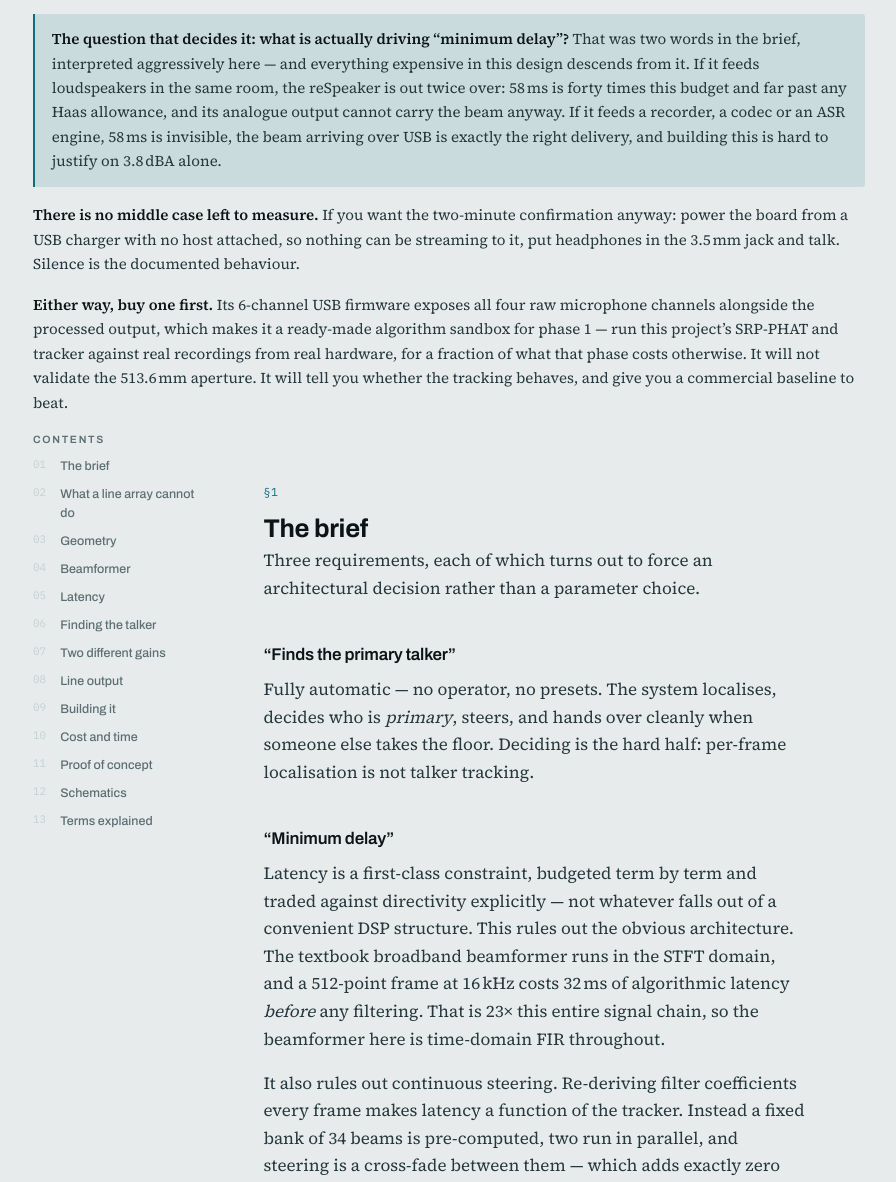
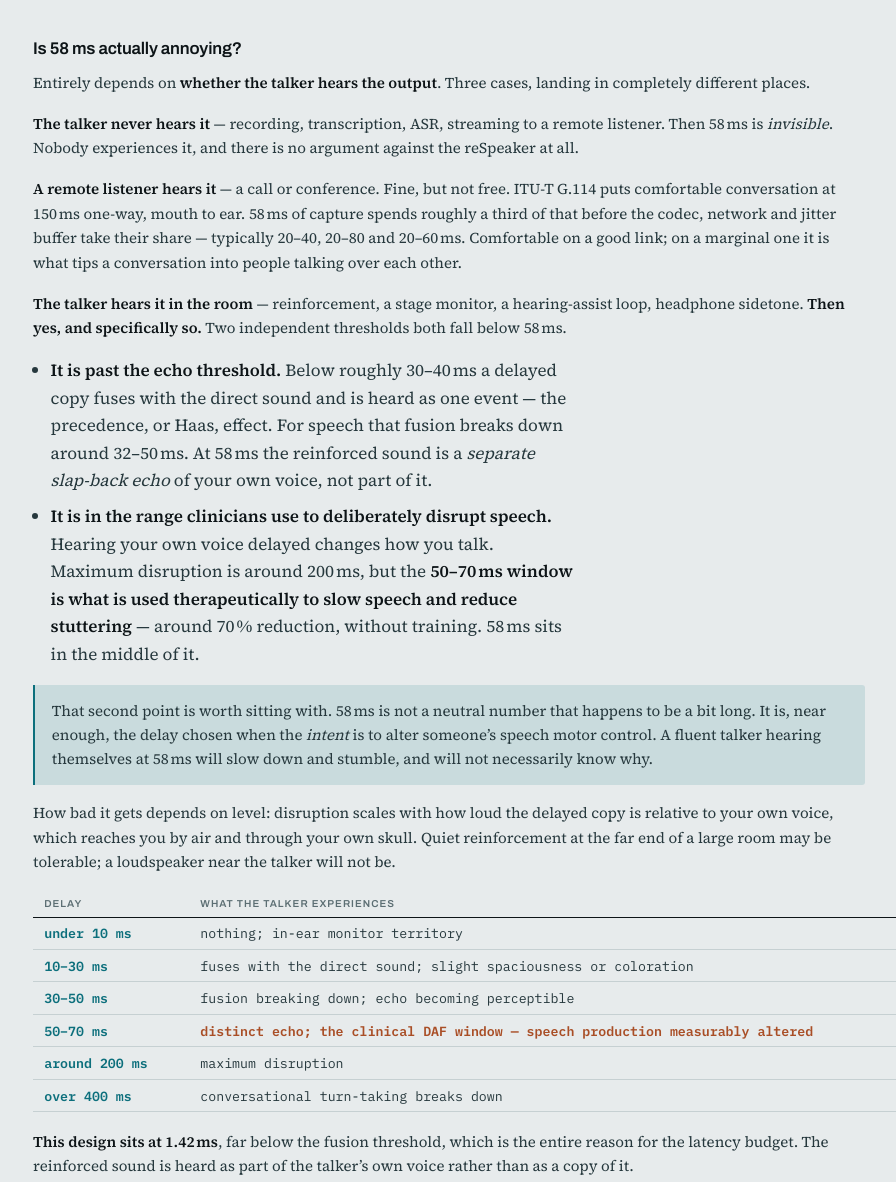
Before and after one commit to stephenmm/tidal-hqplayer-eversolo, a plain HTML site: page docs/mic-line-array.html in a window 1280 px wide. Shown: the part 5677-6859 px from the top of the page, without its empty margins (135-1031 px from the left). Drawn offline with Linux system fonts and the light colour scheme.

Commit message:
Answer whether 58 ms is actually annoying
This is the question the whole build-versus-buy decision rests on, and it had
been left as an assertion. It decomposes cleanly on one axis: whether the talker
hears the output.

If they never do - recording, transcription, ASR, streaming to a remote listener
- 58 ms is invisible. Nobody experiences it and there is no argument against the
off-the-shelf part.

If a remote listener hears it, workable but not free. ITU-T G.114 puts
comfortable conversation at 150 ms one-way, so 58 ms of capture spends about a
third of the budget before codec, network and jitter buffer take their share.

If the talker hears it in the room, yes, and specifically so. Two independent
thresholds both fall below 58 ms. It is past the echo threshold: below roughly
30 to 40 ms a delayed copy fuses with the direct sound via the precedence effect,
and for speech that fusion breaks down around 32 to 50 ms, so at 58 ms the
reinforced sound is heard as a separate slap-back rather than as part of one's
own voice. And it lands inside the delayed-auditory-feedback window that
clinicians use deliberately - maximum disruption is around 200 ms, but 50 to
70 ms is the range used therapeutically to slow speech and reduce stuttering by
around 70 percent without training.

That second point is the substantive one. 58 ms is not a neutral number that
happens to be a bit long; it is near enough the delay chosen when the intent is
to alter someone's speech motor control. Severity scales with the level of the
delayed copy relative to the talker's own air- and bone-conducted voice, so quiet
reinforcement across a large room may be tolerable where a nearby loudspeaker
will not.

Adds a table of delay regimes and what a talker experiences in each, and connects
it back to why this design budgets 1.42 ms - far below the fusion threshold, so
the reinforced sound is heard as part of the talker's own voice.

Co-Authored-By: Claude Opus 5 <noreply@anthropic.com>
Claude-Session: https://claude.ai/code/session_01VYomt12svfoKnnMj1jS79V

```diff
--- a/docs/mic-line-array.html
+++ b/docs/mic-line-array.html
@@ -352,6 +352,47 @@ buffering on top of it, route B a DAC&#8217;s worth. The floor is the same.</p>
 acceptable for your application, it is a much better plan than building the design in this
 document. If it is not, the tap does not help &#8212; the delay is not in the part you would
 be replacing.</p>
+
+<h3>Is 58 ms actually annoying?</h3>
+<p>Entirely depends on <strong>whether the talker hears the output</strong>. Three cases,
+landing in completely different places.</p>
+<p><strong>The talker never hears it</strong> &#8212; recording, transcription, ASR,
+streaming to a remote listener. Then 58&#8239;ms is <em>invisible</em>. Nobody experiences
+it, and there is no argument against the reSpeaker at all.</p>
+<p><strong>A remote listener hears it</strong> &#8212; a call or conference. Fine, but not
+free. ITU-T G.114 puts comfortable conversation at 150&#8239;ms one-way, mouth to ear.
+58&#8239;ms of capture spends roughly a third of that before the codec, network and jitter
+buffer take their share &#8212; typically 20&#8211;40, 20&#8211;80 and 20&#8211;60&#8239;ms.
+Comfortable on a good link; on a marginal one it is what tips a conversation into people
+talking over each other.</p>
+<p><strong>The talker hears it in the room</strong> &#8212; reinforcement, a stage monitor,
+a hearing-assist loop, headphone sidetone. <strong>Then yes, and specifically so.</strong>
+Two independent thresholds both fall below 58&#8239;ms.</p>
+<ul>
+<li><strong>It is past the echo threshold.</strong> Below roughly 30&#8211;40&#8239;ms a
+delayed copy fuses with the direct sound and is heard as one event &#8212; the precedence,
+or Haas, effect. For speech that fusion breaks down around 32&#8211;50&#8239;ms. At
+58&#8239;ms the reinforced sound is a <em>separate slap-back echo</em> of your own voice,
+not part of it.</li>
+<li><strong>It is in the range clinicians use to deliberately disrupt speech.</strong>
+Hearing your own voice delayed changes how you talk. Maximum disruption is around
+200&#8239;ms, but the <strong>50&#8211;70&#8239;ms window is what is used therapeutically to
+slow speech and reduce stuttering</strong> &#8212; around 70&#8239;% reduction, without
+training. 58&#8239;ms sits in the middle of it.</li>
+</ul>
+<div class="gate"><p>That second point is worth sitting with. 58&#8239;ms is not a neutral
+number that happens to be a bit long. It is, near enough, the delay chosen when the
+<em>intent</em> is to alter someone&#8217;s speech motor control. A fluent talker hearing
+themselves at 58&#8239;ms will slow down and stumble, and will not necessarily know
+why.</p></div>
+<p>How bad it gets depends on level: disruption scales with how loud the delayed copy is
+relative to your own voice, which reaches you by air and through your own skull. Quiet
+reinforcement at the far end of a large room may be tolerable; a loudspeaker near the
+talker will not be.</p>
+<div class="tbl lefty"><table><thead><tr><th>Delay</th><th>What the talker experiences</th></tr></thead><tbody><tr><td>under 10 ms</td><td>nothing; in-ear monitor territory</td></tr><tr><td>10&#8211;30 ms</td><td>fuses with the direct sound; slight spaciousness or coloration</td></tr><tr><td>30&#8211;50 ms</td><td>fusion breaking down; echo becoming perceptible</td></tr><tr><td class="cost">50&#8211;70 ms</td><td class="cost">distinct echo; the clinical DAF window &#8212; speech production measurably altered</td></tr><tr><td>around 200 ms</td><td>maximum disruption</td></tr><tr><td>over 400 ms</td><td>conversational turn-taking breaks down</td></tr></tbody></table></div>
+<p><strong>This design sits at 1.42&#8239;ms</strong>, far below the fusion threshold, which
+is the entire reason for the latency budget. The reinforced sound is heard as part of the
+talker&#8217;s own voice rather than as a copy of it.</p>
 
 <div class="gate"><p><strong>The question that decides it: what is actually driving
 &#8220;minimum delay&#8221;?</strong> That was two words in the brief, interpreted
```
Also changed, not shown: 1 other file.
